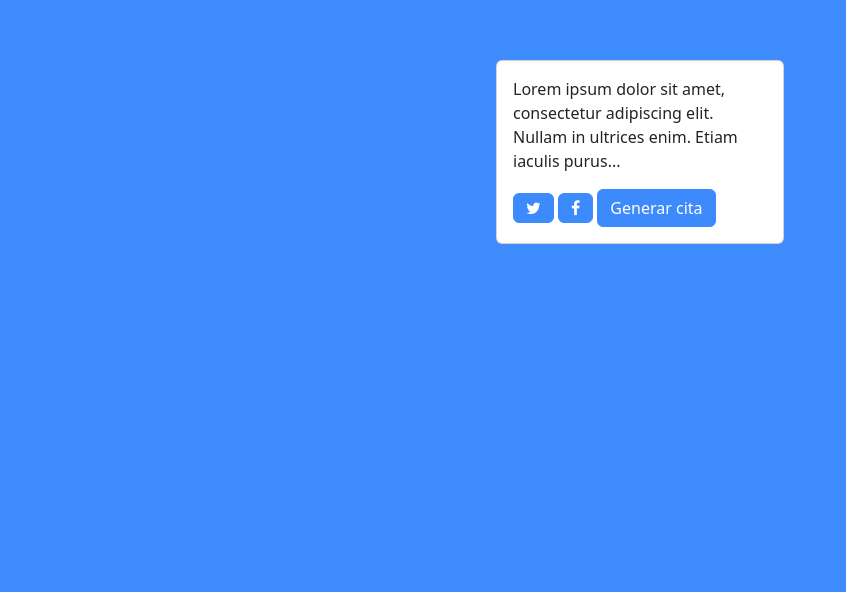
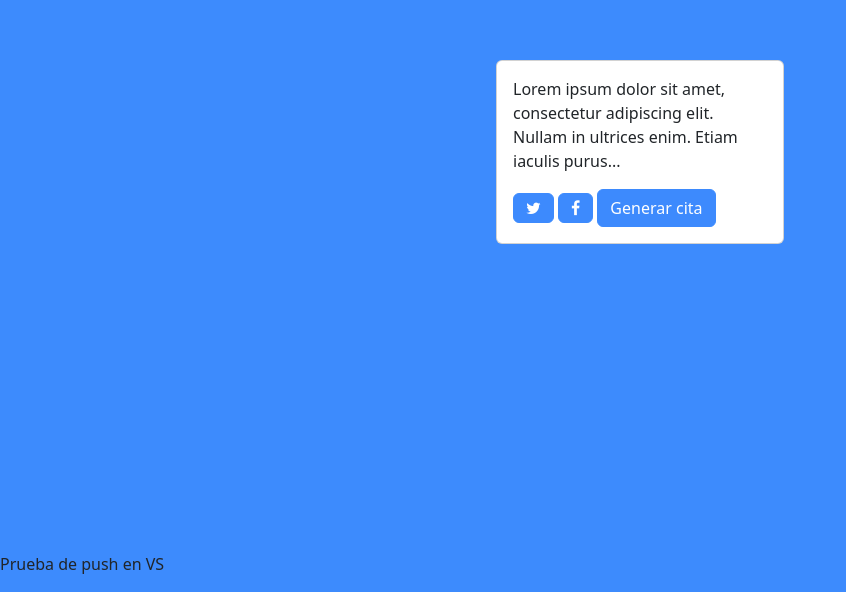
Before and after one commit to rich-alej/random-quote-machine, a website: page index.html in a window 1280 px wide. Shown: the part 248-840 px from the top of the page, without its empty margins (0-846 px from the left). Before the commit the page ends 800 px from the top, so only its background shows below. Drawn offline with nearby package versions, Linux system fonts and the light colour scheme.

Commit message:
Pruebas de commit desde VS Code

```diff
--- a/index.html
+++ b/index.html
@@ -23,6 +23,8 @@
         </div>
       </div>
     </div>
+
+    <p>Prueba de push en VS</p>
     <script src="https://cdnjs.cloudflare.com/ajax/libs/jquery/3.7.0/jquery.min.js"></script>
     <script src="node_modules/bootstrap/dist/js/bootstrap.js"></script>
     <script>
```
